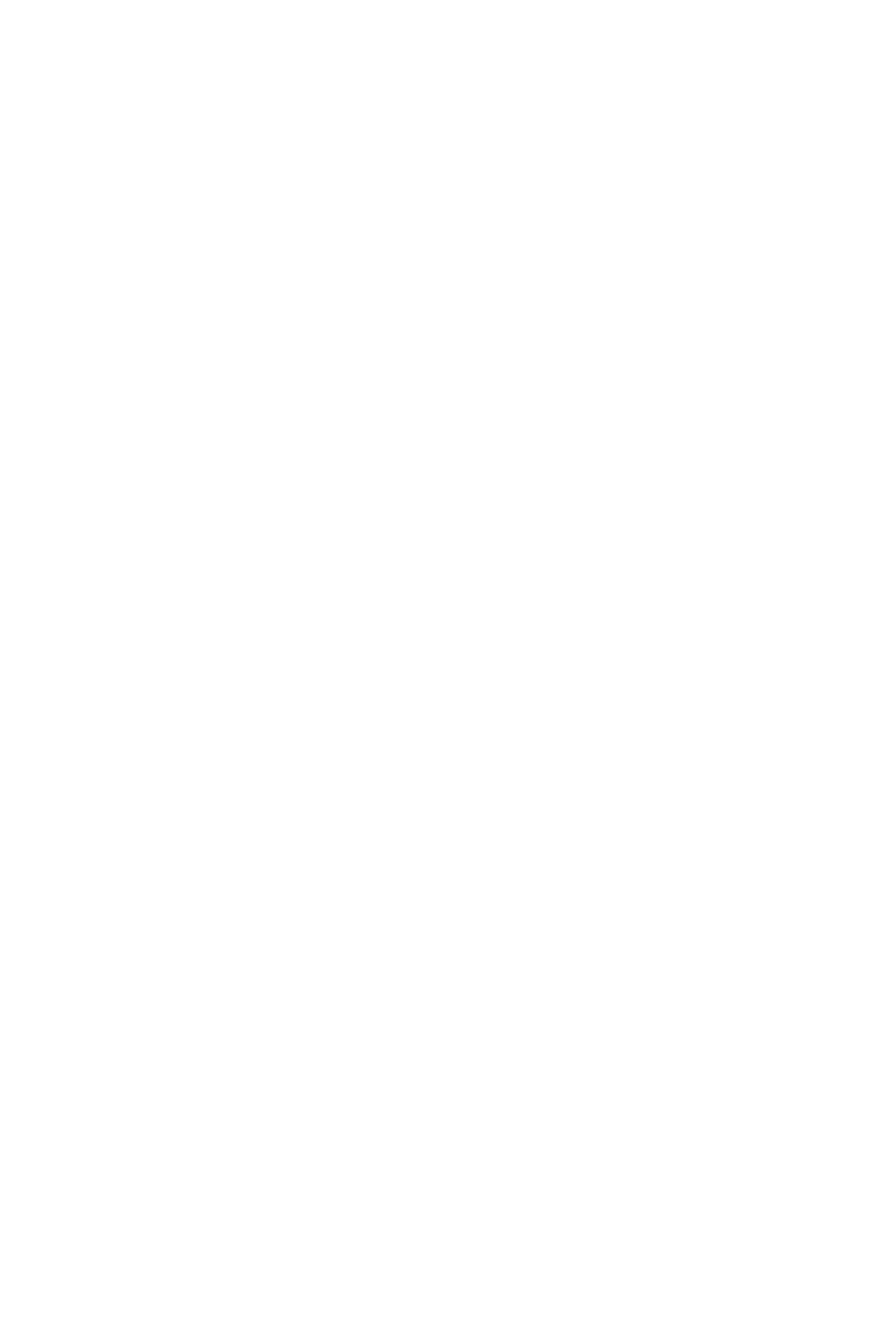
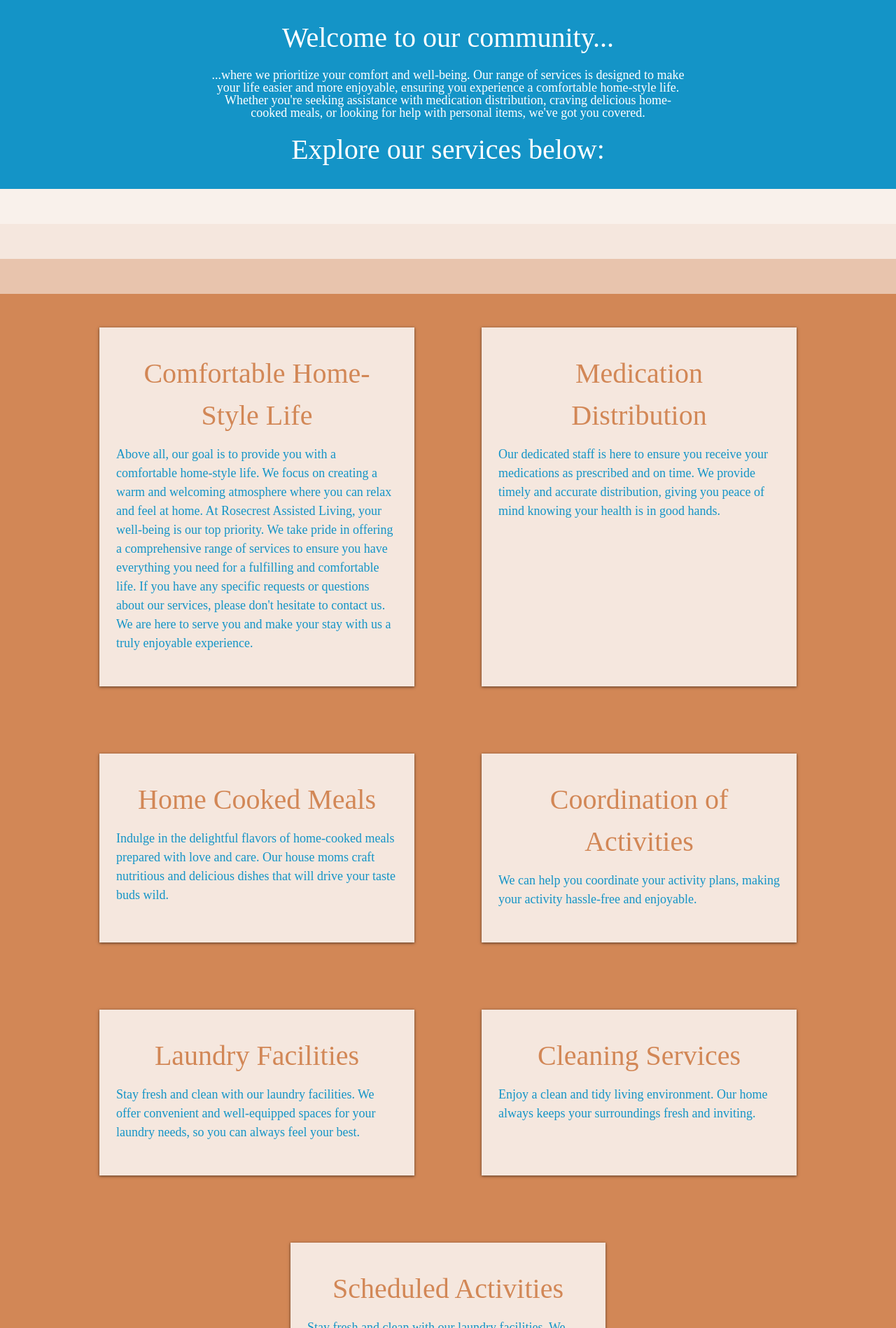
Before and after one commit to RysonShalvis/RoseCrest-Website, a React (Vite) app: page /#/services in a window 1280 px wide. Shown: the part 502-2400 px from the top of the page at 70% size. Before the commit the page ends 800 px from the top, so only its background shows below. Built offline with nearby package versions, Linux system fonts and the light colour scheme.

Commit message:
add services page

```diff
--- a/src/components/Banner.jsx
+++ b/src/components/Banner.jsx
@@ -2,7 +2,7 @@ import "../scss/_banner.scss";
 import PropTypes from "prop-types";
 
 const Banner = ({ children, className }) => {
-  return <div className={`banner ${className}`}>{children}</div>;
+  return <div className={`banner ${className ? className: ""}`}>{children}</div>;
 };
 
 Banner.propTypes = {
--- a/src/components/Card.jsx
+++ b/src/components/Card.jsx
@@ -1,8 +1,17 @@
 import "../scss/_card.scss";
 import PropTypes from "prop-types";
 
-const Card = ({ title, children }) => {
+const Card = ({ title, children, enclosedCard }) => {
   return (
+
+    enclosedCard ?
+    <div className="card enclosed-card">
+      <div className="card-container">
+        <h2>{title}</h2>
+        <p>{children}</p>
+      </div>
+    </div>
+    :
     <div className="card">
       <div className="card-container">
         <h2>{title}</h2>
@@ -15,6 +24,7 @@ const Card = ({ title, children }) => {
 Card.propTypes = {
   children: PropTypes.string,
   title: PropTypes.string,
+  enclosedCard: PropTypes.bool
 };
 
 export default Card;
--- /dev/null
+++ b/src/components/GradientBanner.jsx
@@ -0,0 +1,29 @@
+import PropTypes from "prop-types";
+import "../scss/_gradient-banner.scss";
+
+const GradientBanner = ({ textOne, textTwo, textThree, equalHeight }) => {
+  return (
+    <div className={`gradient-banner ${equalHeight ? "equal-height" : ""}`}>
+      <div className="text-container">
+        <p>{textOne}</p>
+        <p>{textTwo}</p>
+        <p>{textThree}</p>
+      </div>
+      <div className="gradient-one">
+        <p>{textTwo}</p>
+      </div>
+      <div className="gradient-two">
+        <p>{textThree}</p>
+      </div>
+    </div>
+  );
+};
+
+GradientBanner.propTypes = {
+  textOne: PropTypes.string,
+  textTwo: PropTypes.string,
+  textThree: PropTypes.string,
+  equalHeight: PropTypes.bool
+};
+
+export default GradientBanner;
--- a/src/components/LandingPage.jsx
+++ b/src/components/LandingPage.jsx
@@ -14,6 +14,7 @@ import splitImageSeven from "../media/section-seven-image.webp";
 import Button from "./Button";
 import Card from "./Card";
 import logo from "../media/rosecrest-logo.png";
+import GradientBanner from "./GradientBanner";
 
 const LandingPage = () => {
   const sectionOneTitle =
@@ -34,19 +35,11 @@ const LandingPage = () => {
           homes in the state.
         </p>
       </SplitImageSection>
-      <div className="gradient-banner">
-        <div className="text-container">
-          <p>&quot;I feel comfortable here.&quot;</p>
-          <p>&quot;I love the homemade food here.&quot;</p>
-          <p>&quot;It feels like home.&quot;</p>
-        </div>
-        <div className="gradient-one">
-          <p>&quot;I love the homemade food here.&quot;</p>
-        </div>
-        <div className="gradient-two">
-          <p>&quot;It feels like home.&quot;</p>
-        </div>
-      </div>
+      <GradientBanner
+        textOne='"I feel comfortable here."'
+        textTwo='"I love the homemade food here."'
+        textThree='"It feels like home."'
+      />
       <SplitImageSection
         title={sectionTwoTitle}
         imageRight
--- a/src/components/ServicesPage.jsx
+++ b/src/components/ServicesPage.jsx
@@ -1,10 +1,76 @@
 import NavHeading from "./NavHeading";
-import image from "../media/st-george-4.jpeg";
+import image from "../media/services-image.webp";
+import Banner from "./Banner";
+import "../scss/_services-page.scss";
+import GradientBanner from "./GradientBanner";
+import Card from "./Card";
 
 const ServicesPage = () => {
   return (
-    <div>
+    <div className="services-page">
       <NavHeading image={image} title="Services..." />
+      <Banner className="services-banner">
+        <div className="banner-container">
+          <h2>Welcome to our community...</h2>
+          <p>
+            ...where we prioritize your comfort and well-being. Our range of
+            services is designed to make your life easier and more enjoyable,
+            ensuring you experience a comfortable home-style life. Whether
+            you&apos;re seeking assistance with medication distribution, craving
+            delicious home-cooked meals, or looking for help with personal
+            items, we&apos;ve got you covered.
+          </p>
+          <h2>Explore our services below:</h2>
+        </div>
+      </Banner>
+      <GradientBanner equalHeight />
+      <div className="card-layout">
+        <Card title="Comfortable Home-Style Life" enclosedCard>
+          Above all, our goal is to provide you with a comfortable home-style
+          life. We focus on creating a warm and welcoming atmosphere where you
+          can relax and feel at home. At Rosecrest Assisted Living, your
+          well-being is our top priority. We take pride in offering a
+          comprehensive range of services to ensure you have everything you need
+          for a fulfilling and comfortable life. If you have any specific
+          requests or questions about our services, please don&apos;t hesitate
+          to contact us. We are here to serve you and make your stay with us a
+          truly enjoyable experience.
+        </Card>
+        <Card title="Medication Distribution" enclosedCard>
+          Our dedicated staff is here to ensure you receive your medications as
+          prescribed and on time. We provide timely and accurate distribution,
+          giving you peace of mind knowing your health is in good hands.
+        </Card>
+        <Card title="Home Cooked Meals" enclosedCard>
+          Indulge in the delightful flavors of home-cooked meals prepared with
+          love and care. Our house moms craft nutritious and delicious dishes
+          that will drive your taste buds wild.
+        </Card>
+        <Card title="Coordination of Activities" enclosedCard>
+          We can help you coordinate your activity plans, making your activity
+          hassle-free and enjoyable.
+        </Card>
+        <Card title="Laundry Facilities" enclosedCard>
+          Stay fresh and clean with our laundry facilities. We offer convenient
+          and well-equipped spaces for your laundry needs, so you can always
+          feel your best.
+        </Card>
+        <Card title="Cleaning Services" enclosedCard>
+          Enjoy a clean and tidy living environment. Our home always keeps your
+          surroundings fresh and inviting.
+        </Card>
+        <Card title="Scheduled Activities" enclosedCard>
+          Stay fresh and clean with our laundry facilities. We offer convenient
+          and well-equipped spaces for your laundry needs, so you can always
+          feel your best.
+        </Card>
+      </div>
+      <Banner>
+        <p className="bottom-services-banner">
+          Experience the best of care and comfort - choose Rosecrest Assisted
+          Living today!
+        </p>
+      </Banner>
     </div>
   );
 };
--- a/src/scss/_card.scss
+++ b/src/scss/_card.scss
@@ -16,6 +16,26 @@
 .card {
   width: 330px;
   margin: 48px;
+
+  &.enclosed-card {
+    width: 450px;
+
+    .card-container {
+      display: flex;
+      flex-direction: column;
+      justify-content: flex-start;
+      align-items: center;
+      height: 100%;
+
+      h2 {
+        text-align: center;
+      }
+
+      p {
+        color: $tertiaryColor;
+      }
+    }
+  }
 
   @include maxMediumScreen {
     width: 100%;
--- /dev/null
+++ b/src/scss/_gradient-banner.scss
@@ -0,0 +1,77 @@
+@import "./variables";
+
+.gradient-banner {
+  height: 200px;
+  background-color: $primaryColorTen;
+
+  @include maxSmallScreen {
+    height: 150px;
+  }
+
+  &.equal-height {
+    height: 150px;
+    .text-container,
+    .gradient-one,
+    .gradient-two {
+      height: 33.33%;
+    }
+  }
+
+  .text-container {
+    display: flex;
+    color: $tertiaryColor;
+    height: 50%;
+    width: 100%;
+    justify-content: space-around;
+    align-items: center;
+    font-size: $smallFont;
+
+    @include maxMediumScreen {
+      height: 33.33%;
+
+      p:nth-child(2),
+      p:last-child {
+        display: none;
+      }
+    }
+
+    @include maxSmallScreen {
+      font-size: $xsFont;
+    }
+  }
+
+  .gradient-one,
+  .gradient-two {
+    height: 25%;
+    background-color: $primaryColor;
+    display: flex;
+    justify-content: space-around;
+    align-items: center;
+
+    @include maxMediumScreen {
+      height: 33.33%;
+    }
+
+    p {
+      display: none;
+
+      @include maxMediumScreen {
+        display: block;
+        color: $tertiaryColor;
+        font-size: $smallFont;
+      }
+
+      @include maxSmallScreen {
+        font-size: $xsFont;
+      }
+    }
+  }
+
+  .gradient-one {
+    background-color: $primaryColorTwentyFive;
+  }
+
+  .gradient-two {
+    background-color: $primaryColorFifty;
+  }
+}
--- a/src/scss/_landing-page.scss
+++ b/src/scss/_landing-page.scss
@@ -1,73 +1,6 @@
 @import "./variables";
 
 .landing-page {
-  .gradient-banner {
-    height: 200px;
-    background-color: $primaryColorTen;
-
-    @include maxSmallScreen {
-      height: 150px;
-    }
-
-    .text-container {
-      display: flex;
-      color: $tertiaryColor;
-      height: 50%;
-      width: 100%;
-      justify-content: space-around;
-      align-items: center;
-      font-size: $smallFont;
-
-      @include maxMediumScreen {
-        height: 33.33%;
-
-        p:nth-child(2),
-        p:last-child {
-          display: none;
-        }
-      }
-
-      @include maxSmallScreen {
-        font-size: $xsFont;
-      }
-    }
-
-    .gradient-one,
-    .gradient-two {
-      height: 25%;
-      background-color: $primaryColor;
-      display: flex;
-      justify-content: space-around;
-      align-items: center;
-
-      @include maxMediumScreen {
-        height: 33.33%;
-      }
-
-      p {
-        display: none;
-
-        @include maxMediumScreen {
-          display: block;
-          color: $tertiaryColor;
-          font-size: $smallFont;
-        }
-
-        @include maxSmallScreen {
-          font-size: $xsFont;
-        }
-      }
-    }
-
-    .gradient-one {
-      background-color: $primaryColorTwentyFive;
-    }
-
-    .gradient-two {
-      background-color: $primaryColorFifty;
-    }
-  }
-
   .split-section-variant {
     display: flex;
 
--- a/src/scss/_nav-heading.scss
+++ b/src/scss/_nav-heading.scss
@@ -24,6 +24,5 @@
     width: 100%;
     height: 100%;
     z-index: 1;
-    opacity: 50%;
   }
 }
--- /dev/null
+++ b/src/scss/_services-page.scss
@@ -0,0 +1,41 @@
+@import "./variables";
+
+.services-page {
+  .services-banner {
+    display: flex;
+    justify-content: center;
+
+    .banner-container {
+      display: flex;
+      flex-direction: column;
+      justify-content: center;
+      align-items: center;
+      max-width: 700px;
+
+      h2 {
+        font-size: $mediumFont;
+        text-align: center;
+      }
+
+      p {
+        font-size: $xsFont;
+        text-align: center;
+      }
+
+      h2,
+      p {
+        margin: $spacing;
+      }
+    }
+  }
+
+  .bottom-services-banner {
+    font-size: $mediumFont;
+    padding: 0 192px;
+
+    @include maxMediumScreen {
+        padding: 24px;
+        font-size: $smallFont;
+    }
+  }
+}
```
Also changed, not shown: src/media/services-image.webp (added).
